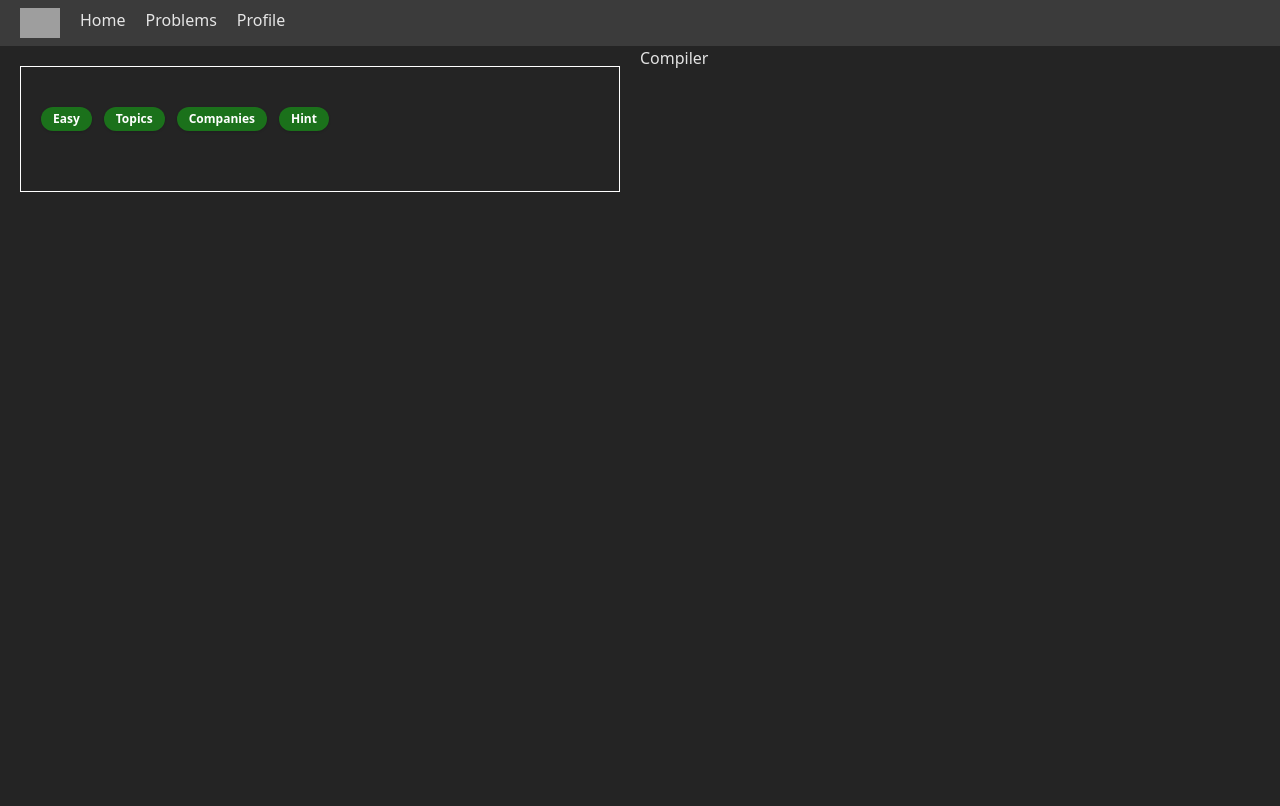
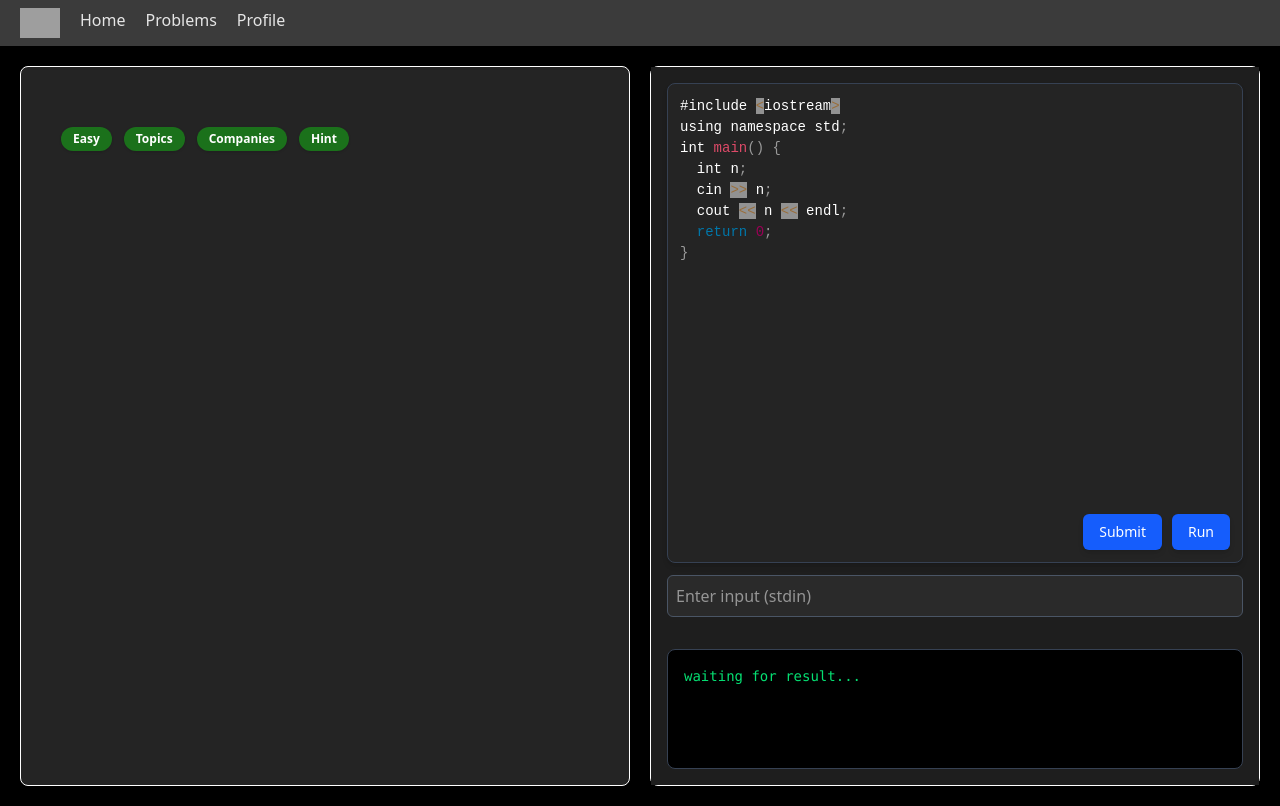
Before and after one commit to KrishnaGitHub18/codequest, a React (Vite) app in the folder client/: page /question in a window 1280 px wide. Built offline with nearby package versions, Linux system fonts and the light colour scheme; grey boxes are pictures that could not be loaded.

Commit message:
Added code editor + integrated compiler

```diff
--- a/client/package.json
+++ b/client/package.json
@@ -12,9 +12,11 @@
   "dependencies": {
     "@tailwindcss/vite": "^4.1.13",
     "axios": "^1.11.0",
+    "prismjs": "^1.30.0",
     "react": "^19.1.1",
     "react-dom": "^19.1.1",
     "react-router-dom": "^7.8.2",
+    "react-simple-code-editor": "^0.14.1",
     "socket.io-client": "^4.8.1",
     "tailwindcss": "^4.1.13"
   },
--- a/client/src/components/question/Compiler.jsx
+++ b/client/src/components/question/Compiler.jsx
@@ -1,11 +1,85 @@
-import React from 'react'
+import React, { useState } from "react";
+import Editor from "react-simple-code-editor";
+import { highlight, languages } from "prismjs";
+import axios from "axios";
+import "prismjs/components/prism-clike";
+import "prismjs/components/prism-javascript";
+import "prismjs/themes/prism.css";
 
 function Compiler() {
+  const [code, setCode] = useState(`#include <iostream>\nusing namespace std;\nint main() {\n  int n;\n  cin >> n;\n  cout << n << endl;\n  return 0;\n}`);
+  const [res, setRes] = useState("waiting for result...");
+  const [userInput, setUserInput] = useState("");
+
+  const handleRunCode = async () => {
+    try {
+      const data = {
+        language_id: 14,
+        source_code: code,
+        stdin: userInput,
+      };
+
+      const result = await axios.post("http://localhost:8080/api/run", data);
+      setRes(result?.data?.stdout || result?.data?.stderr || "No output");
+      console.log("Run Result:", result.data);
+    } catch (error) {
+      console.error("Error running code:", error);
+      setRes("Error running code!");
+    }
+  };
+
+  const handleSubmitCode = () => {};
+
   return (
-    <div>
-      Compiler
+    <div className="flex flex-col h-full bg-[#1e1e1e] text-white">
+
+      <div className="p-4">
+        <div className="relative border border-gray-700 rounded-lg shadow-md bg-[#242424] h-[60vh] overflow-auto">
+          <Editor
+            value={code}
+            onValueChange={(newCode) => setCode(newCode)}
+            highlight={(code) =>
+              highlight(code, languages.javascript, "javascript")
+            }
+            padding={12}
+            style={{
+              fontFamily: '"Fira Code", "Fira Mono", monospace',
+              fontSize: 14,
+              minHeight: "100%",
+            }}
+          />
+
+          {/* buttons*/}
+          <button
+            className="absolute bottom-3 right-3 bg-blue-600 hover:bg-blue-700 text-white text-sm font-medium px-4 py-2 rounded-md shadow-md transition cursor-pointer"
+            onClick={handleRunCode}
+          >
+            Run
+          </button>
+          <button
+            className="absolute bottom-3 right-20 bg-blue-600 hover:bg-blue-700 text-white text-sm font-medium px-4 py-2 rounded-md shadow-md transition cursor-pointer"
+            onClick={handleSubmitCode}
+          >
+            Submit
+          </button>
+        </div>
+
+        {/* input val*/}
+        <input
+          type="text"
+          placeholder="Enter input (stdin)"
+          value={userInput}
+          onChange={(e) => setUserInput(e.target.value)}
+          className="mt-3 w-full p-2 rounded-md bg-[#2a2a2a] border border-gray-600 text-white focus:outline-none focus:ring-2 focus:ring-blue-500"
+        />
+      </div>
+
+      {/* Output Console */}
+      <div className="bg-black h-40 p-4 m-4 rounded-lg border border-gray-700 overflow-auto text-sm">
+        <pre className="text-green-400 whitespace-pre-wrap">{res}</pre>
+      </div>
     </div>
-  )
+  );
 }
 
-export default Compiler
+export default Compiler;
--- a/client/src/components/question/Description.jsx
+++ b/client/src/components/question/Description.jsx
@@ -3,7 +3,7 @@ import Tag from "../minor/tag";
 
 function Description({ data }) {
   return (
-    <div className="border-1 border-white flex flex-col m-5 p-5 gap-5">
+    <div className="flex flex-col m-5 p-5 gap-5">
       <p className="text-[25px]">{data?.title}</p>
       <div className="flex gap-3">
         <Tag data={{ title: "Easy", color: "#1b711bff" }} />
--- a/client/src/screens/Question.jsx
+++ b/client/src/screens/Question.jsx
@@ -8,11 +8,11 @@ function Question() {
   const data = location?.state;
   console.log(data);
   return (
-    <div className="flex w-full">
-      <div className="w-[50%]">
+    <div className="flex w-full p-5 gap-5 bg-black">
+      <div className="w-[50%] h-[90vh] border-1 border-white rounded-lg bg-[#242424]">
         <Description data={data} />
       </div>
-      <div className="w-[50%]">
+      <div className="w-[50%] h-[90vh] border-1 border-white rounded-lg bg-[#242424]">
         <Compiler />
       </div>
     </div>
```
Also changed, not shown: 1 other file (tests, documents, lock files or other folders).
